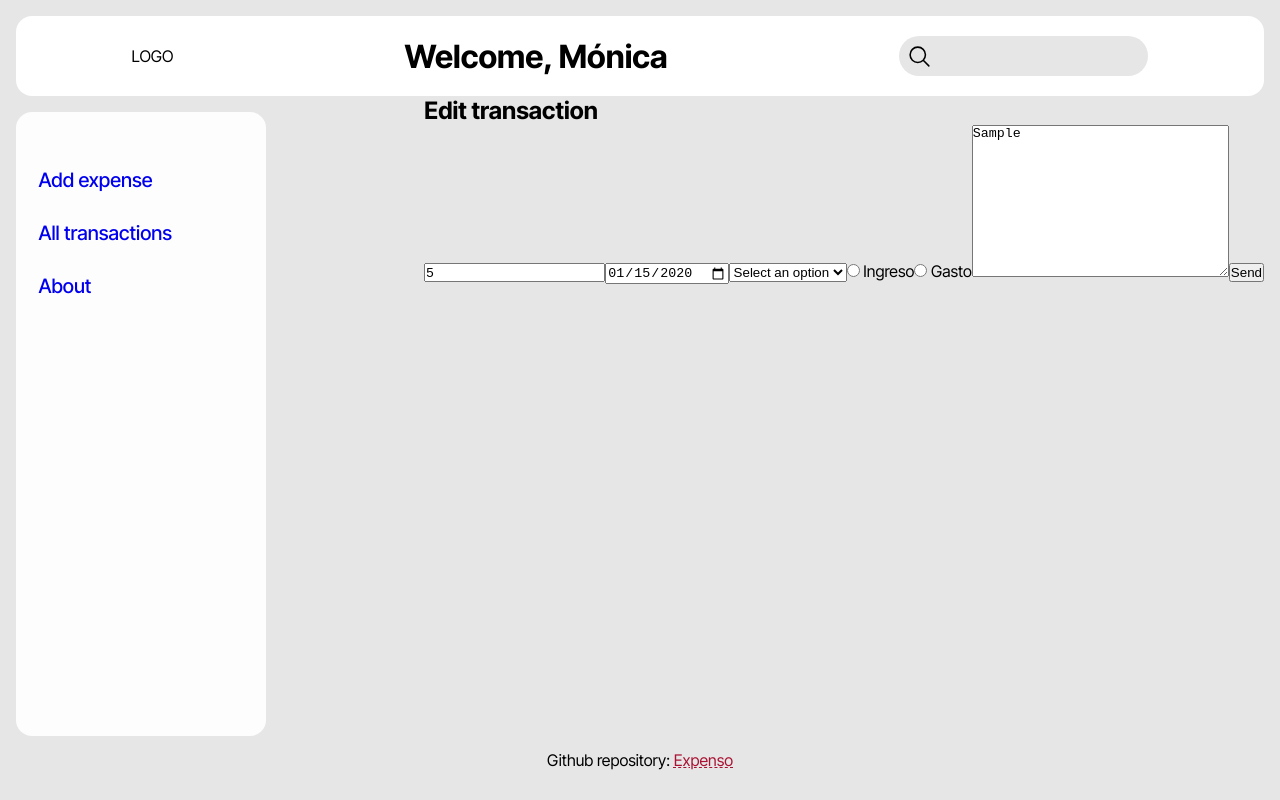
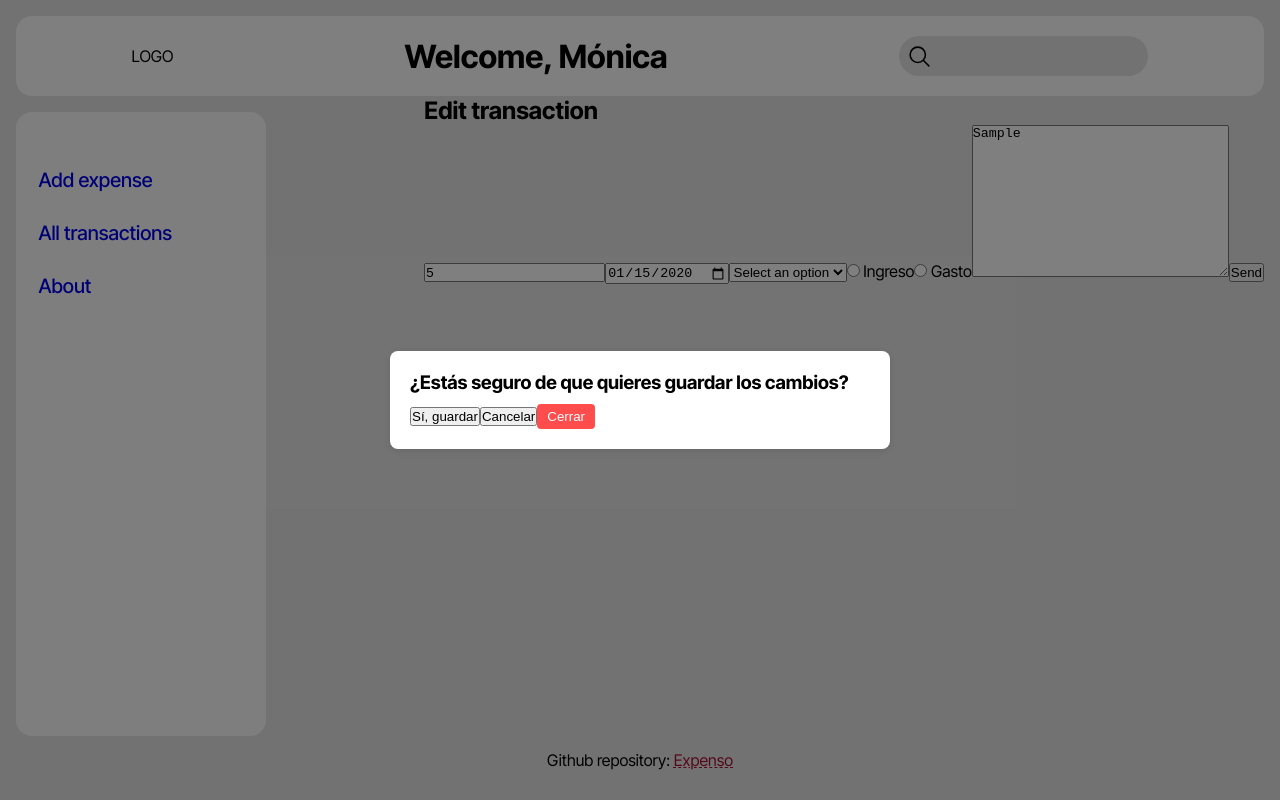
Before and after one commit to Monica-R/expenso-app, a React (Vite) app: page /transactions/edit/1 in a window 1280 px wide. Both pictures are taken after typing "5", "2020-01-15", "Sample" into the empty fields and a click on the input "Send". Built offline with nearby package versions, Linux system fonts and the light colour scheme; no server answers.

Commit message:
modal added, and other changes

```diff
--- /dev/null
+++ b/src/components/Modal/Modal.css
@@ -0,0 +1,30 @@
+.modal-overlay {
+    position: fixed;
+    top: 0;
+    left: 0;
+    right: 0;
+    bottom: 0;
+    background-color: rgba(0, 0, 0, 0.5);
+    display: flex;
+    justify-content: center;
+    align-items: center;
+  }
+
+  .modal-content {
+    background-color: white;
+    padding: 20px;
+    border-radius: 8px;
+    max-width: 500px;
+    width: 100%;
+    box-shadow: 0 2px 10px rgba(0, 0, 0, 0.1);
+  }
+
+  .modal-close {
+    margin-top: 10px;
+    padding: 5px 10px;
+    background-color: #ff4d4d;
+    color: white;
+    border: none;
+    border-radius: 4px;
+    cursor: pointer;
+  }
--- /dev/null
+++ b/src/components/Modal/Modal.jsx
@@ -0,0 +1,18 @@
+import './Modal.css';
+import React from 'react'
+
+function Modal({ isOpen, onClose, children }) {
+  if (!isOpen) return null;
+  return (
+    <div className="modal-overlay">
+      <div className="modal-content">
+        {children}
+        <button className="modal-close" onClick={onClose}>
+          Cerrar
+        </button>
+      </div>
+    </div>
+  )
+}
+
+export default Modal
--- a/src/components/TransactionCard/TransactionCard.jsx
+++ b/src/components/TransactionCard/TransactionCard.jsx
@@ -1,12 +1,14 @@
 import React, { use } from 'react'
-import { useEffect } from 'react';
+import { useEffect, useState } from 'react';
 import './TransactionCard.css'
 import { Link } from 'react-router-dom';
 import { deleteTransaction } from '../../api/transactions';
+import Modal from '../Modal/Modal';
 
 function TransactionCard({transaction, fetchTransactions}) {
   const { id, date, amount } = transaction;
 
+  const [isModalOpen, setIsModalOpen] = useState(false);
 
   const deleteButton = async (id) => {
     try {
@@ -14,6 +16,8 @@ function TransactionCard({transaction, fetchTransactions}) {
       fetchTransactions();
     } catch (error) {
       console.error('Houston, tenemos un problema.', error);
+    } finally {
+      setIsModalOpen(false);
     }
   }
 
@@ -23,7 +27,7 @@ function TransactionCard({transaction, fetchTransactions}) {
       <span className="date">{ date }</span>
       <span className='amount'>$ { amount }</span>
       <div className="options">
-        <button className='delete-button' onClick={ () => deleteButton(id) }>
+        <button className='delete-button' onClick={ () => setIsModalOpen(true) }>
           <ion-icon name="trash-outline"></ion-icon>
         </button>
         <Link to={`/transactions/edit/${id}`}>
@@ -33,6 +37,12 @@ function TransactionCard({transaction, fetchTransactions}) {
           <ion-icon name="eye-outline"></ion-icon>
         </Link>
       </div>
+
+      <Modal isOpen={isModalOpen} onClose={() => setIsModalOpen(false)}>
+        <h3>¿Estás seguro de que quieres eliminar esta transacción?</h3>
+        <button onClick={() => deleteButton(id)}>Sí, eliminar</button>
+        <button onClick={() => setIsModalOpen(false)}>Cancelar</button>
+      </Modal>
     </div>
   )
 }
--- a/src/pages/EditExpense.jsx
+++ b/src/pages/EditExpense.jsx
@@ -1,15 +1,19 @@
 import React from 'react'
 import { useEffect, useState } from 'react';
-import { useParams } from 'react-router-dom'
+import { useParams, useNavigate } from 'react-router-dom'
 import { getTransactionById, updateTransaction } from '../api/transactions';
+import Modal from '../components/Modal/Modal';
 
 function EditExpense() {
 
   const { transactionId } = useParams();
   const [transactionItem, setTransactionItem] = useState({});
+  const [isModalOpen, setIsModalOpen] = useState(false);
 
   /* UNIQUE FORM STATE */
   const [ inputForm, setInputForm ] = useState({});
+
+  const navigate = useNavigate();
 
   useEffect(() => {
     const fetchTransaction = async () => {
@@ -33,7 +37,12 @@ function EditExpense() {
 
   const handleFormSubmit = (event) => {
     event.preventDefault();
-    updateTransaction(
+    setIsModalOpen(true);
+  }
+
+  const onUpdate = async () => {
+    try {
+      await updateTransaction(
         transactionId,
         inputForm.amount,
         inputForm.date,
@@ -41,6 +50,12 @@ function EditExpense() {
         inputForm.type,
         inputForm.description
       );
+      navigate("/transactions");
+    } catch (error) {
+      console.error('Houston, tenemos un problema', error);
+    } finally {
+      setIsModalOpen(false);
+    }
   }
 
   //console.log('objeto', transactionItem)
@@ -102,6 +117,12 @@ function EditExpense() {
         </label>
         <input type="submit" value="Send" />
       </form>
+
+      <Modal isOpen={isModalOpen} onClose={() => setIsModalOpen(false)}>
+        <h3>¿Estás seguro de que quieres guardar los cambios?</h3>
+        <button onClick={onUpdate}>Sí, guardar</button>
+        <button onClick={() => setIsModalOpen(false)}>Cancelar</button>
+      </Modal>
     </section>
   )
 }
```
Lines whose indentation alone changed are shown as unchanged.
